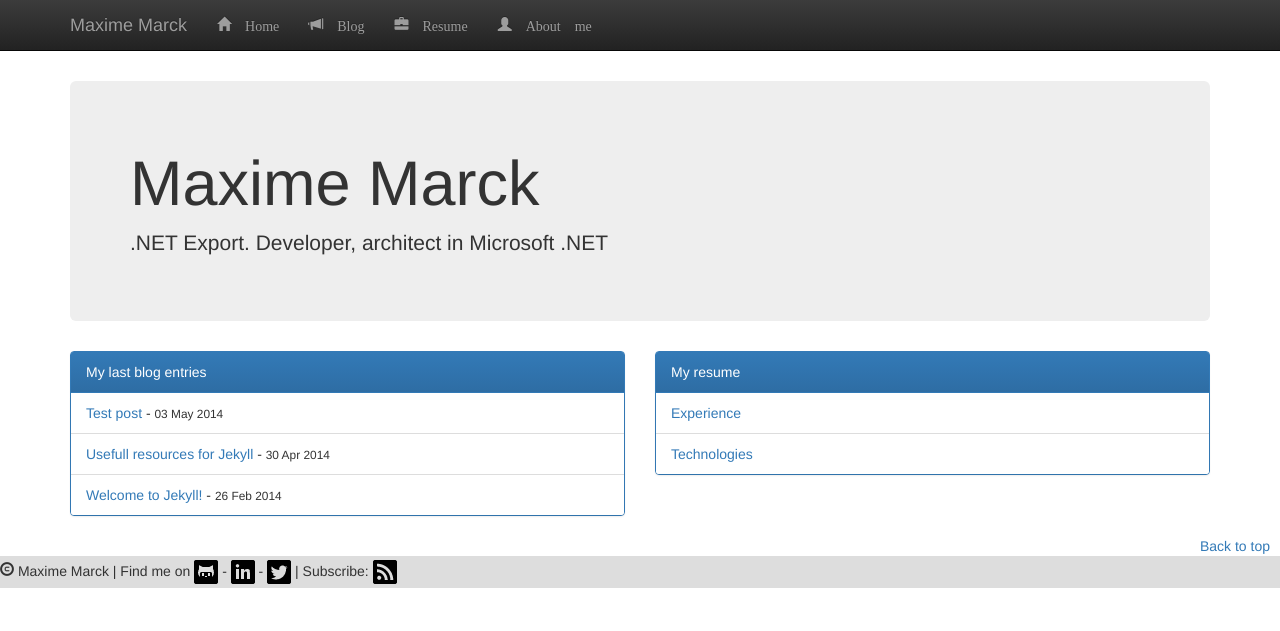
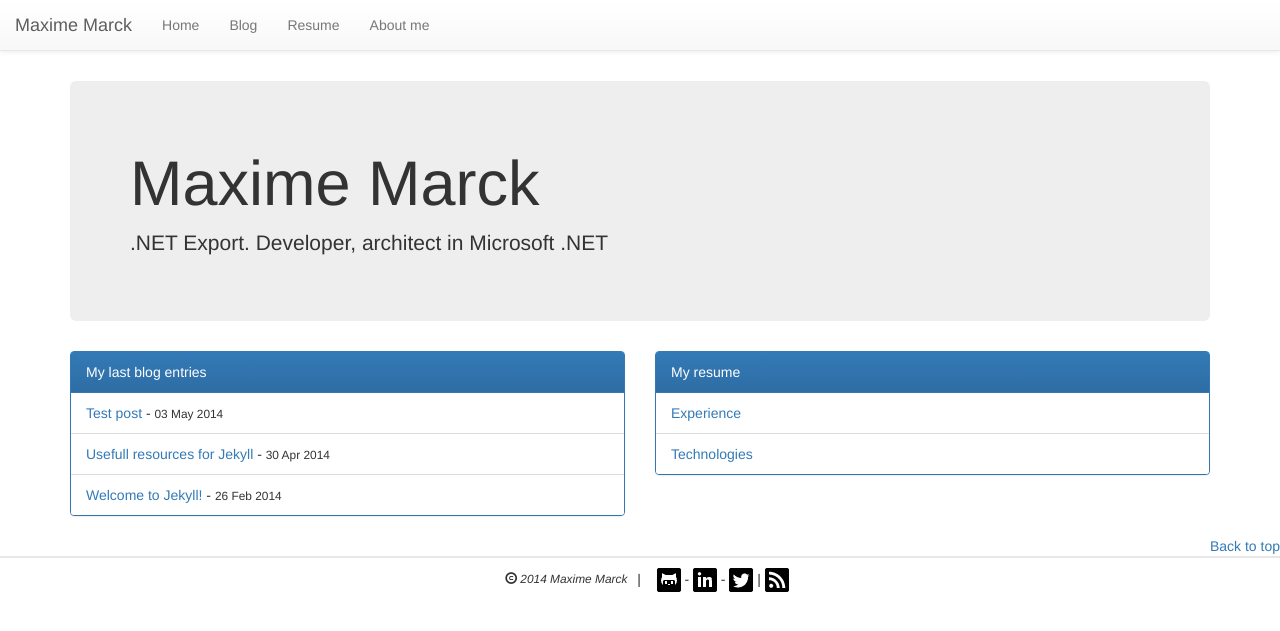
Before and after one commit to marckm/marckm.github.io, a Jekyll site: the page built from index.html, in a window 1280 px wide. Shown: the top 631 px of the page. Built offline with Jekyll 4.4.1, drawn with Linux system fonts in a browser that asks for light colours; nearby versions of some CDN libraries; Markdown is read by kramdown in place of the engine named in the settings.

Commit message:
rework of navbar and footer

```diff
--- a/_includes/footer.html
+++ b/_includes/footer.html
@@ -1,12 +1,14 @@
-<div style="text-align:right;margin-right:10px;">
+<div class="text-right">
   <a href="#Top">Back to top</a>
 </div>
 
-<div class="footer">
-  <span class="glyphicon glyphicon-copyright-mark"></span> Maxime Marck |
-    Find me on
+<div class="footer text-center">
+  <em><small>
+  <span class="glyphicon glyphicon-copyright-mark"></span>&nbsp;2014&nbsp;Maxime Marck&nbsp;&nbsp;
+</small></em>
+| &nbsp;&nbsp;
     <a href=""><img src="/assets/icons/glyphicons_social_21_github.png" /></a> -
     <a href=""><img src="/assets/icons/glyphicons_social_17_linked_in.png" /></a> -
     <a href=""><img src="/assets/icons/glyphicons_social_31_twitter.png" /></a> |
-     Subscribe:     <a href="/Feed.xml"><img src="/assets/icons/glyphicons_social_37_rss.png" /></a>
+    <a href="/Feed.xml"><img src="/assets/icons/glyphicons_social_37_rss.png" /></a>
 </div>
--- a/_includes/nav.html
+++ b/_includes/nav.html
@@ -1,5 +1,5 @@
-        <div class="navbar navbar-inverse navbar-static-top" role="navigation">
-          <div class="container">
+    <nav class="navbar navbar-default navbar-static-top" role="navigation">
+      <div class="container-fluid">
             <div class="navbar-header">
               <button type="button" class="navbar-toggle collapsed" data-toggle="collapse" data-target=".navbar-collapse">
                 <span class="sr-only">Toggle navigation</span>
@@ -11,16 +11,13 @@
             </div>
             <div class="navbar-collapse collapse">
               <ul class="nav navbar-nav">
-                <li> <a {% if p.url == page.url %}class="active"{% endif %} href="/">
-                  <span class="glyphicon glyphicon-home" /> Home</a></li>
-                <li>  <a {% if p.url == page.url %}class="active"{% endif %} href="/Blog">
-                  <span class="glyphicon glyphicon-bullhorn" /> Blog</a></li>
-                <li>  <a {% if p.url == page.url %}class="active"{% endif %} href="/Resume">
-                  <span class="glyphicon glyphicon-briefcase" /> Resume</a></li>
-                <li>  <a {% if p.url == page.url %}class="active"{% endif %} href="/About">
-                  <span class="glyphicon glyphicon-user" /> About me</a></li>
+                <li> <a {% if p.url == page.url %}class="active"{% endif %} href="/">Home</a></li>
+                <li>  <a {% if p.url == page.url %}class="active"{% endif %} href="/Blog">Blog</a></li>
+                <li>  <a {% if p.url == page.url %}class="active"{% endif %} href="/Resume">Resume</a></li>
+                <li>  <a {% if p.url == page.url %}class="active"{% endif %} href="/About">About me</a></li>
                    </ul>
               </div>
 
           </div>
         </div>
+      </nav>
--- a/css/main.css
+++ b/css/main.css
@@ -10,11 +10,10 @@ body {
 }
 
 .footer {
-  bottom: 10px;
-  padding-top:4px;
+  padding-left:1em;
+  padding-top: 10px;
   width: 100%;
-  height: 32px;
-  background-color: #ddd;
+  border-top: 2px solid #E7E7E7;
 }
 
 
```
